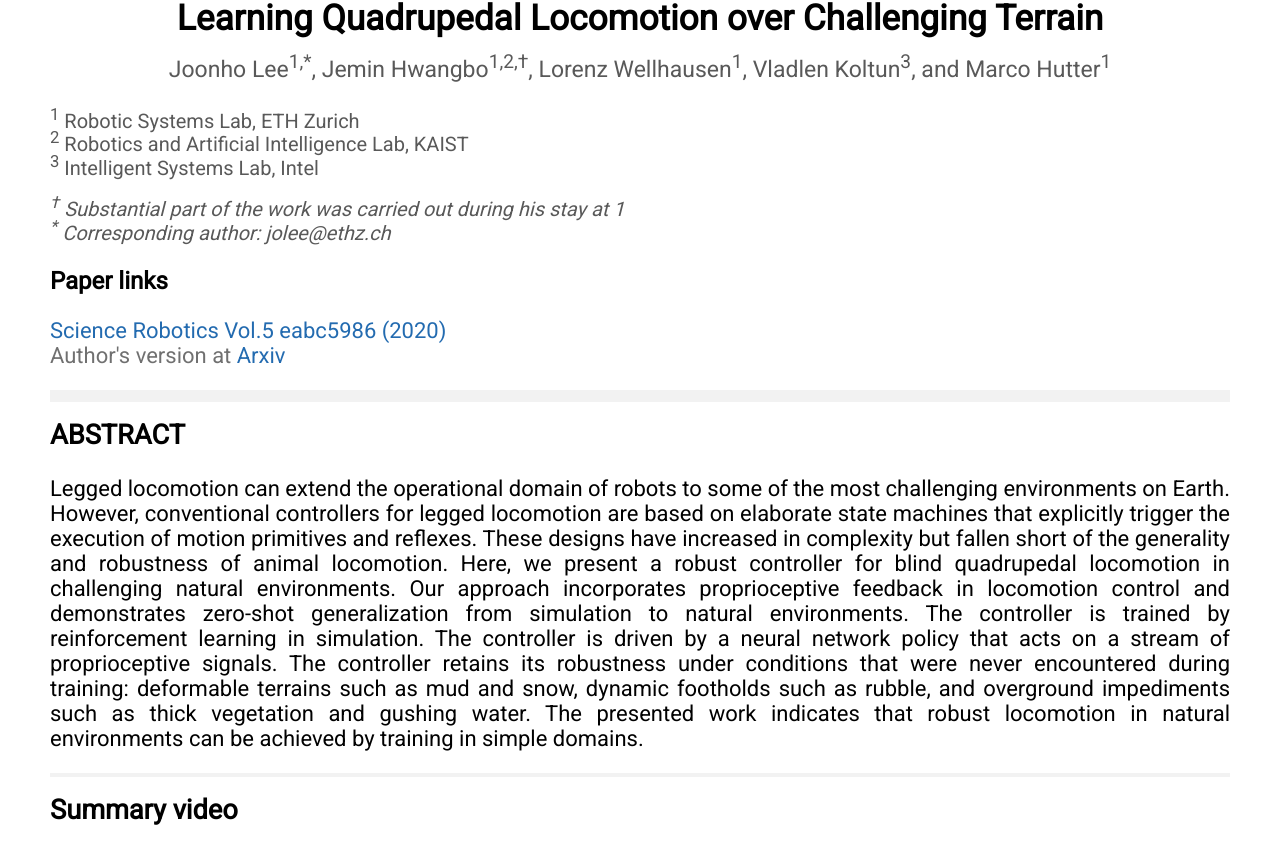
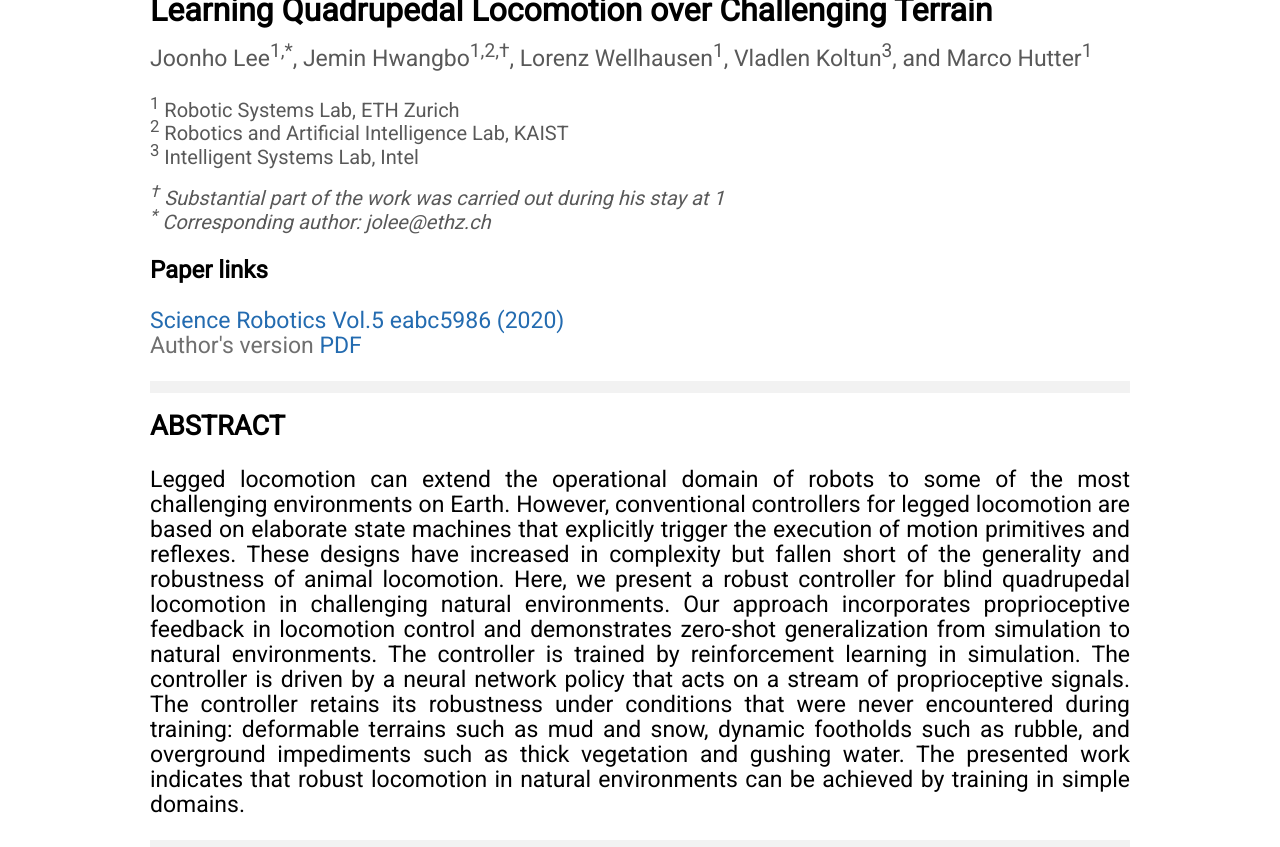
Before and after one commit to leggedrobotics/rl-blindloco, a Jekyll site: the page built from index.html, in a window 1280 px wide and 1400 px high, cut to the strip 395-1242 px from the top of the window. Built offline with Jekyll 4.4.1, drawn with Linux system fonts in a browser that asks for light colours; nearby versions of some CDN libraries; the list of posts is cut into pages by our own code; some of the changed text lies outside the part shown.

Commit message:
update header, update paperlink

```diff
--- a/Gemfile
+++ b/Gemfile
@@ -8,14 +8,14 @@
 #
 # This will help ensure the proper Jekyll version is running.
 # Happy Jekylling!
-gem "jekyll", "~> 3.6.2"
+# gem "jekyll", "~> 3.6.2"
 
 # This is the default theme for new Jekyll sites. You may change this to anything you like.
 gem "minima", "~> 2.0"
 
 # If you want to use GitHub Pages, remove the "gem "jekyll"" above and
 # uncomment the line below. To upgrade, run `bundle update github-pages`.
-# gem "github-pages", group: :jekyll_plugins
+gem "github-pages", group: :jekyll_plugins
 
 # If you have any plugins, put them here!
 group :jekyll_plugins do
--- a/_includes/header.html
+++ b/_includes/header.html
@@ -1,7 +1,27 @@
 <header class="site-header">
-  <h3 class="site-title">
-    <a href="{{ site.github.url }}/">{{ site.title }}</a>
-  </h3>
+    <div class="dropdown">
+        <button class="dropbtn"><i class="fa fa-bars" aria-hidden="true"></i></button>
+        <div class="dropdown-content">
+            <!--      {% for item in site.data.settings.menu %}-->
+            <!--        <a href="{{ site.github.url }}/pages/{{ item.file }}" class="menu-link">{{ item.name }}</a>-->
+            <!--      {% endfor %}-->
+
+            <!--      {% for item in site.data.settings.social %}-->
+            <!--        <a href="{{ item.link }}" class="menu-link" target="_blank"><i class="fa fa-{{ item.icon }}" aria-hidden="true"></i></a>-->
+            <!--      {% endfor %}-->
+            <a href="{{ site.github.url }}/">Top</a>
+            <a href="#abs">Abstract</a>
+            <a href="#featured">Highlights</a>
+            <a href="#acknowlege">Acknowledgment</a>
+            <a href="https://github.com/leggedrobotics/learning_locomotion_over_challening_terrain_supplementary"
+               class="menu-link">
+                <i class="fa fa-github" aria-hidden="true"></i></a>
+        </div>
+    </div>
+
+<!--    <div class="site-title">-->
+<!--        <a href="{{ site.github.url }}/">{{ site.title }}</a>-->
+<!--    </div>-->
 
     <!--  <a href="https://www.google.com">-->
     <!--    <img border="0" alt="W3Schools" src="/assets/img/test.png" style="display:inline;width:50px;height:50px;">-->
@@ -14,29 +34,20 @@
         <!--    {% endfor %}-->
 
         <!--    <a href="#featured" class="menu-link">Main results</a>-->
-    <a href="https://github.com/leggedrobotics/learning_locomotion_over_challening_terrain_supplementary" class="menu-link">
-        <i class="fa fa-github" aria-hidden="true"></i></a>
+        <button class="dropbtn">
+            <a href="assets/paper/paper_accepted_version.pdf" download>
+                <i class="fa fa-file-pdf-o"></i>
+                <!--        <img border="0" alt="paper_link" src="/assets/img/paper_icon.png" style="width:25px;height:25px;">-->
+            </a>
+        </button>
+    </nav>
+
+    <!--      <a href="https://github.com/leggedrobotics/learning_locomotion_over_challening_terrain_supplementary" class="menu-link">-->
+    <!--        <i class="fa fa-github" aria-hidden="true"></i></a>-->
 
     <!--    {% for item in site.data.settings.social %}-->
     <!--      <a href="{{ item.link }}" class="menu-link" target="_blank"><i class="fa fa-{{ item.icon }}" aria-hidden="true"></i></a>-->
     <!--    {% endfor %}-->
 
-  </nav>
-  <div class="dropdown">
-    <button class="dropbtn"><i class="fa fa-bars" aria-hidden="true"></i></button>
-    <div class="dropdown-content">
-<!--      {% for item in site.data.settings.menu %}-->
-<!--        <a href="{{ site.github.url }}/pages/{{ item.file }}" class="menu-link">{{ item.name }}</a>-->
-<!--      {% endfor %}-->
 
-<!--      {% for item in site.data.settings.social %}-->
-<!--        <a href="{{ item.link }}" class="menu-link" target="_blank"><i class="fa fa-{{ item.icon }}" aria-hidden="true"></i></a>-->
-<!--      {% endfor %}-->
-        <a href="{{ site.github.url }}/">Top</a>
-        <a href="#abs">Abstract</a>
-        <a href="#featured">Main results</a>
-<!--      <a href="https://github.com/leggedrobotics/learning_locomotion_over_challening_terrain_supplementary"class="menu-link">-->
-<!--          <i class="fa fa-github" aria-hidden="true"></i></a>-->
-    </div>
-  </div>
 </header>
--- a/assets/css/_sass/_base.scss
+++ b/assets/css/_sass/_base.scss
@@ -22,7 +22,7 @@
 }
 
 h1 {
-  font-size: 2.2rem;
+  font-size: 2.0rem;
 }
 h2 {
   margin-top: 1rem;
--- a/assets/css/_sass/_header.scss
+++ b/assets/css/_sass/_header.scss
@@ -1,5 +1,5 @@
 .site-header {
-  min-height: 56px;
+  min-height: 50px;
   width: $container-width;
   position: fixed;
   font-size: 30;
@@ -12,7 +12,7 @@
 
 @media (max-width: $container-width) {
   .site-header {
-      min-height: 56px;
+      min-height: 50px;
       width: 95vw;
       position: fixed;
     //background-color: #ededed;
@@ -26,16 +26,16 @@
   color: $brand-color
 }
 .site-title {
-  font-size: 26px;
+  font-size: 24px;
   font-weight: 400;
-  line-height: 56px;
+  line-height: 24px;
   margin-bottom: 0;
-  margin-top: 0;
+  margin-top: 20px;
   padding-left: 10px;
   float: left;
 }
 .menu-list {
-  font-size: 24px;
+  font-size: 30px;
   line-height: $header-thickness;
   float: right;
 }
@@ -68,7 +68,7 @@
       color: black;
       padding: 16px;
       margin-top: 4px;
-      font-size: 16px;
+      font-size: 25px;
       border: none;
       cursor: pointer;
   }
@@ -83,6 +83,7 @@
       min-width: 160px;
       box-shadow: 0px 8px 16px 0px rgba(0,0,0,0.2);
       z-index: 1;
+      //right:0;
   }
   .dropdown-content a {
       color: black;
--- a/assets/css/_sass/_post.scss
+++ b/assets/css/_sass/_post.scss
@@ -85,15 +85,17 @@
 
 
 .paper-title {
-  text-align-last: center;
-  padding: 0px 0px 5px;
-  font-weight: 400;
-  font-size: 30px;
+  text-align-last: left;
+  padding: 10px 0px 5px;
+  // font-weight: 500;
+  font-size: 2.0em;
+  font-weight: bold;
+  line-height: 1.5;
   text-rendering: optimizeLegibility;
 }
 
 .paper-authors {
-  text-align-last: center;
+  text-align-last: left;
   font-size: 23px;
   font-weight: 400;
   line-height: 23px;
@@ -114,8 +116,8 @@
 }
 .paper-paragraph {
   text-align: justify;
-  font-size: 22px;
-  font-weight: 300;
+  font-size: 23px;
+  // font-weight: 300;
   line-height: 25px;
   text-rendering: optimizeLegibility;
 }
--- a/assets/css/main.scss
+++ b/assets/css/main.scss
@@ -20,7 +20,7 @@
 
 $text-color: black;
 
-$container-width: 1200px;
+$container-width: 1000px;
 
 $tablet-width: 600px;
 
--- a/index.html
+++ b/index.html
@@ -17,9 +17,7 @@
 
 
 <div class="paper-title">
-    <h1>
     {{ page.title }}
-    </h1>
 </div>
 
 
@@ -42,11 +40,11 @@
 
 <h3>Paper links</h3>
 
-<div style="color:#707070">
+<span style="color:#707070">
     <p class="paper-paragraph">
         <a href="https://robotics.sciencemag.org/">Science Robotics Vol.5 eabc5986 (2020)</a>
-        <br>Author's version at <a href="arxiv.org">Arxiv</a>
-    </p></div>
+        <br>Author's version <a href="assets/paper/paper_accepted_version.pdf" download>PDF</a>
+    </p></span>
 
 
 <hr class="thick2">
@@ -68,24 +66,33 @@
 
 
 <hr class="thick">
-<h2 id="sum">Summary video</h2>
+<!--<h2 id="sum">Summary video</h2>-->
+<figcaption>
+    Summary video
+</figcaption>
 
-    <div class="videoWrapper"  id="movie1">
+<div class="videoWrapper" id="movie1">
     <iframe width="560" height="315" src="https://www.youtube.com/embed/9j2a1oAHDL8" frameborder="0"
             allow="accelerometer; autoplay; clipboard-write; encrypted-media; gyroscope; picture-in-picture"
             allowfullscreen></iframe>
 </div>
 
-<div >
-<hr class="thick">
-    <h2 id="featured">Main results</h2>
+
+<div>
+    <hr class="thick2">
+    <h2 id="featured">Highlights</h2>
     <em><h3>Zero-shot generalization to unknown environments</h3></em>
 
+    <figcaption>
+        Figure 1. A number of specific deployments
+        <span style="font-size: 1rem; color:#595959">(Paper Figure 2)</span>
+    </figcaption>
     <figure class="figure" id="fig2">
-        <img alt="figure2" src="assets/img/figure2.png" ,
-             style="max-width: 800px">
-        <figcaption>Figure 1. A number of specific deployments. <h6 style="color:#595959">(Paper Figure 2)</h6></figcaption>
+        <img alt="figure2" src="assets/img/figure2.png">
+        <!-- <figcaption>Figure 1. A number of specific deployments. <h6 style="color:#595959">(Paper Figure 2)</h6></figcaption> -->
     </figure>
+
+
     <!--        <br>-->
     <!--        <br>-->
     <!--        <div class="caption2">-->
@@ -137,13 +144,15 @@
         which explicitly build in such reflexes and orchestrate their execution by a higher-level state machine.
     </p>
 
-    <div class="figure" id="movieS3">
+
+    <figcaption>
+        Movie 1. Step experiment
+        <span style="font-size: 1rem; color:#595959">(Paper Movie S3)</span>
+    </figcaption>
+    <div class="videoWrapper" id="movieS3">
         <iframe width="560" height="315" src="https://www.youtube.com/embed/tPixnjLbTvE" frameborder="0"
                 allow="accelerometer; autoplay; clipboard-write; encrypted-media; gyroscope; picture-in-picture"
                 allowfullscreen></iframe>
-        <figcaption>
-           Movie 1. Step experiment<h6 style="color:#595959">(Paper Movie S3)</h6>
-        </figcaption>
     </div>
 
 
@@ -158,14 +167,16 @@
         The baseline is incapable of traversing any steps under any command speed with the payload.
     </p>
 
-    <div class="figure" id="movieS4">
+    <figcaption>
+        Movie 2. Payload experiment
+        <span style="font-size: 1rem; color:#595959">(Paper Movie S4)</span>
+    </figcaption>
+    <div class="videoWrapper" id="movieS4">
         <iframe width="560" height="315" src="https://www.youtube.com/embed/3Nr47MXCFO0" frameborder="0"
                 allow="accelerometer; autoplay; clipboard-write; encrypted-media; gyroscope; picture-in-picture"
                 allowfullscreen></iframe>
-        <figcaption>
-            Movie 2. Payload experiment <h6 style="color:#595959">(Paper Movie S4)</h6>
-        </figcaption>
     </div>
+
 
     <em><h3>Robustness to Foot Slippage</h3></em>
 
@@ -178,15 +189,16 @@
     </p>
 
 
-    <figure class="figure">
+    <figcaption>
+        Movie 3. Foot Slippage experiment
+        <span style="font-size: 1rem; color:#595959">(Paper Movie S5)</span>
+    </figcaption>
+    <figure class="videoWrapper">
         <iframe width="560" height="315" src="https://www.youtube.com/embed/aMPwB3t4idU" frameborder="0"
                 allow="accelerometer; autoplay; clipboard-write; encrypted-media; gyroscope; picture-in-picture"
                 allowfullscreen></iframe>
+    </figure>
 
-    <figcaption>
-        Movie 3. Foot Slippage experiment <h6 style="color:#595959">(Paper Movie S5)</h6>
-    </figcaption>
-    </figure>
 </div>
 <p>
 
```
Also changed, not shown: Gemfile.lock. Lines whose indentation alone changed are shown as unchanged.
